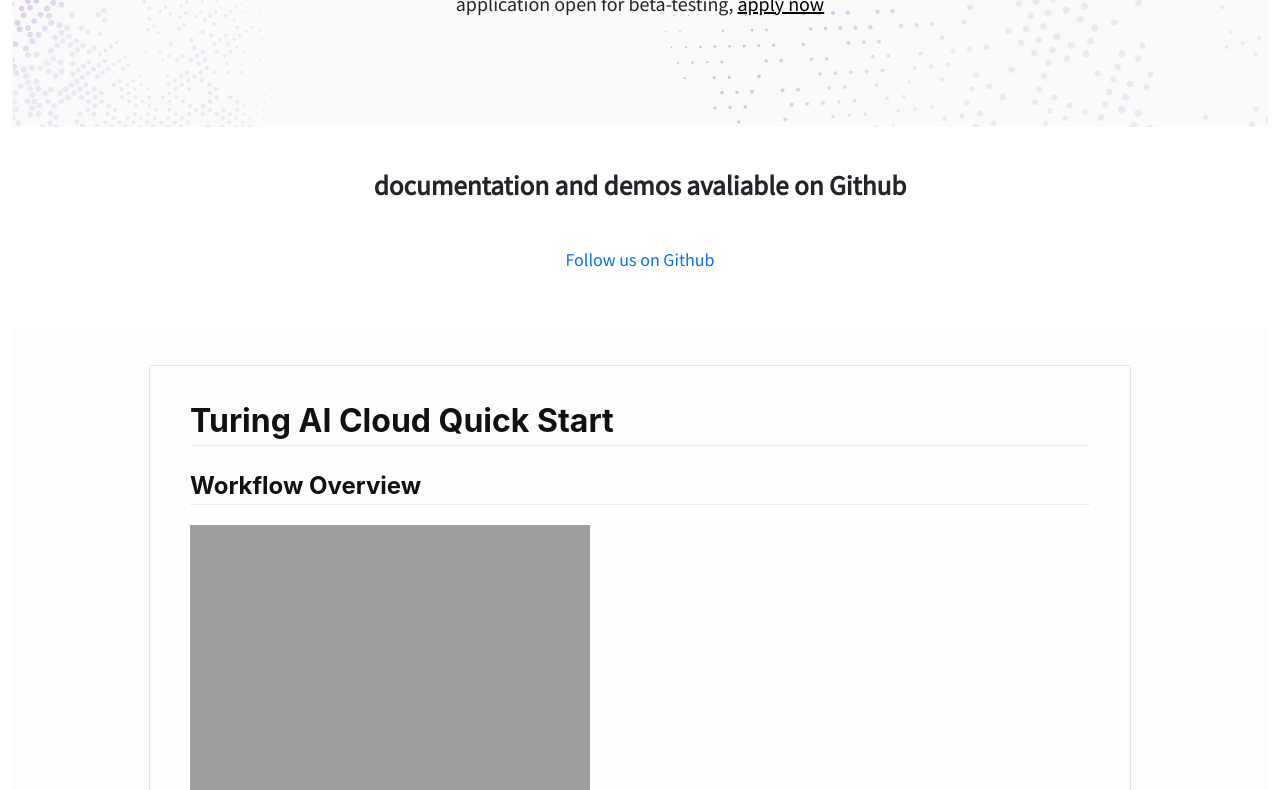
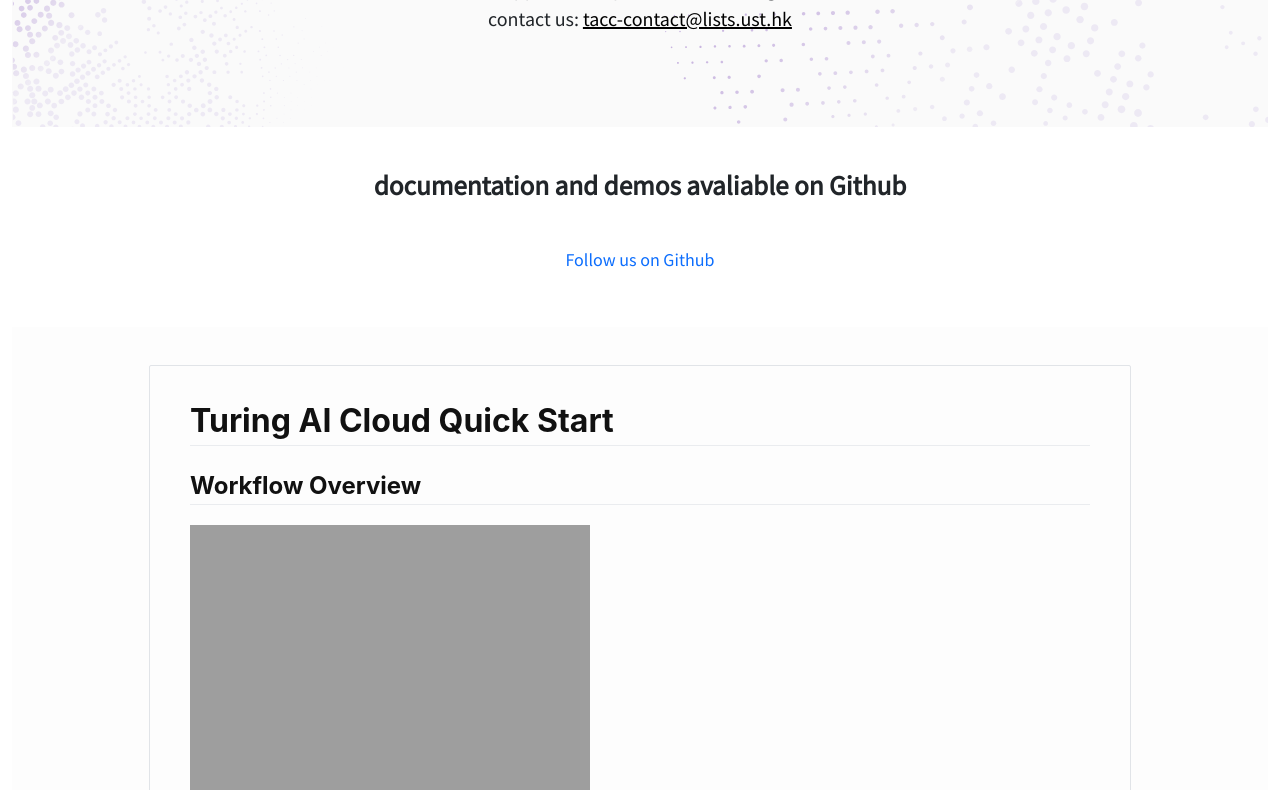
Before and after one commit to turingaicloud/homepage, a plain HTML site: page tacc.html in a window 1280 px wide. Shown: the part 273-1063 px from the top of the page. Drawn offline with nearby package versions, Linux system fonts and the light colour scheme.

Commit message:
added contact us

```diff
--- a/tacc.html
+++ b/tacc.html
@@ -32,7 +32,7 @@
 		<div class="row section-titles">
 			<div class="col">
 				<div class="site-title">Tap the Power of Turing AI Computing Cloud</div>
-				<div class="site-subtitle">application open for beta-testing, <a href="mailto:tacc-contact@lists.ust.hk" style="color:black">apply now</a></div>
+				<div class="site-subtitle">application open for beta-testing <br> contact us: <a href="mailto:tacc-contact@lists.ust.hk" style="color:black">tacc-contact@lists.ust.hk</a></div>
 			</div>
 		</div>
 	</div>
```
